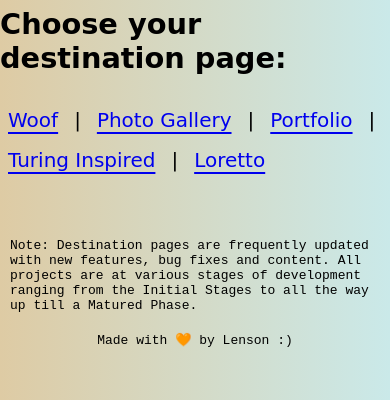
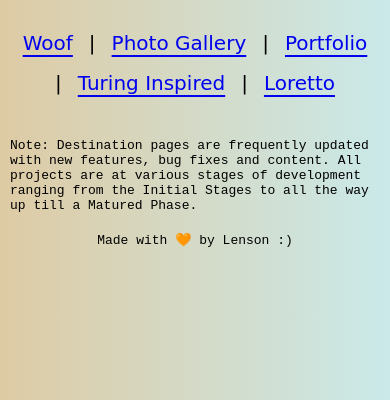
Before and after one commit to lensonfernandes/HouseOfLen, a plain HTML site: page index.html in a window 390 px wide. Shown: the part 444-844 px from the top of the page. Drawn offline with Linux system fonts and the light colour scheme; a web font is replaced by a local one.

Commit message:
Mobile View Added

```diff
--- a/style.css
+++ b/style.css
@@ -29,6 +29,7 @@ h2{
 ul{
     display: flex;
     flex-wrap: wrap;
+    justify-content: center;
 }
 
 ul li{
@@ -54,3 +55,27 @@ footer{
     margin-left: auto;
     margin-right: auto;
 } */
+
+@media only screen and (max-width: 480px) {
+    /* h1 {
+      padding: auto;
+    } */
+
+    h1, h2{
+        text-align: center;
+    }
+
+
+    body{
+        height:100vh;
+    }
+
+    footer{
+        position: static;
+    }
+
+    ul{
+        margin-left: 1vw;
+        margin-right:1vw;
+    }
+  }
```
